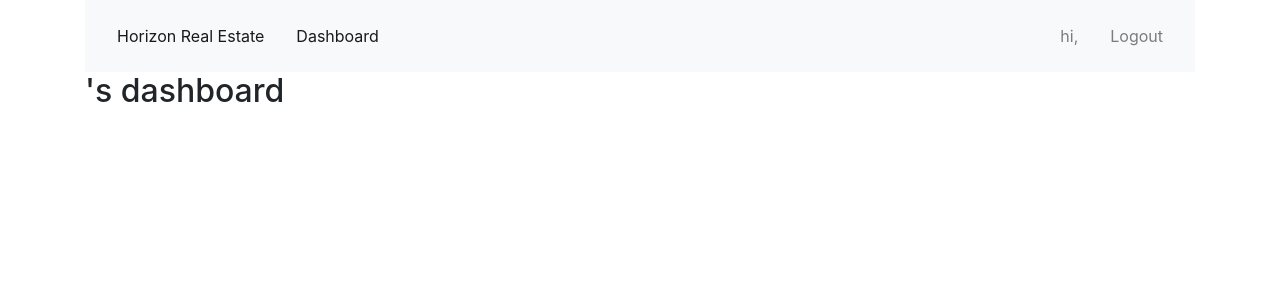
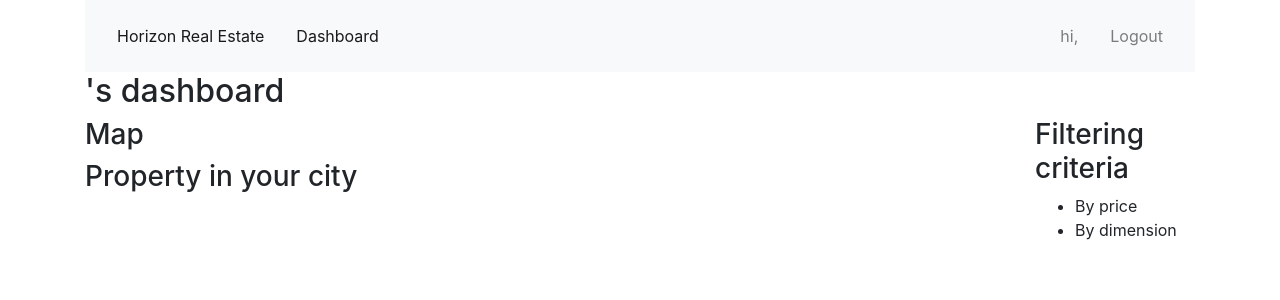
Before and after one commit to vikash-ftw/realestate-react-frontend, a React (Create React App) app in the folder realestate/: page /buyerDash in a window 1280 px wide. Shown: the top 300 px of the page. Built offline with nearby package versions, Linux system fonts and the light colour scheme; no server answers.

Commit message:
buyerDash

```diff
--- a/realestate/src/App.js
+++ b/realestate/src/App.js
@@ -47,8 +47,7 @@ class App extends React.Component {
   }
 
   componentDidMount() {
-    console.log(typeof this.state.user.id);
-    console.log("app cdm ", this.state.user.id);
+    console.log("App.js cdm cld");
     if (
       this.state.user.id === "" &&
       localStorage.getItem("actorType") !== null &&
@@ -121,6 +120,7 @@ class App extends React.Component {
   };
 
   render() {
+    console.log("App.js render cld ");
     return (
       <div className="container">
         <nav className="navbar navbar-expand navbar-light bg-light">
@@ -236,7 +236,7 @@ class App extends React.Component {
             render={(props) => (
               <BuyerDashboard
                 onLogin={this.handleLogin}
-                actorId={localStorage.getItem("actorId")}
+                actorId={this.state.user.id}
                 user={this.state.user}
                 actorType="buyer"
                 {...props}
--- a/realestate/src/components/buyerDashboard.js
+++ b/realestate/src/components/buyerDashboard.js
@@ -1,31 +1,46 @@
 import React, { Component } from "react";
-import Axios from "axios";
 
 class BuyerDashboard extends Component {
   state = {
-    landProperty : {},
+    user: this.props.user,
+    properties: []
   };
 
-  componentDidMount = ()=> {
-    console.log("com did mount cld");
-    this.props.onLogin("buyer")
-    console.log("after login cld");
-    console.log("user", this.props.user);
-    Axios.get(`http://localhost:8080/realEstate/LandProperty/city/${this.props.user.city}`)
-    .then((res) => {
-      console.log(res.data);
-    })
+  componentDidMount() {
+    this.props.onLogin("buyer");
+    console.log("cdm:", this.state.user);
+  }
+
+  componentDidUpdate(prevProps){
+    if(prevProps.user.id !== this.props.user.id) {
+      this.setState({user : this.props.user});
+    }
+    console.log("in cdu", this.state.user);
   }
 
   render() {
-    const {id, name} = this.props.user
-    return(
-        <div>
-            <h2>{name}'s dashboard</h2>
-            <h5>
-
-            </h5>
+    const {name, city} = this.state.user;
+    return (
+      <div>
+        <h2>{name}'s dashboard</h2>
+        <div className="row">
+          <div className="col-10">
+            <div>
+              <h3>Map</h3>
+            </div>
+            <div>
+              <h3>Property in your city</h3>
+            </div>
+          </div>
+          <div className="col">
+            <h3>Filtering criteria</h3>
+            <ul>
+              <li>By price</li>
+              <li>By dimension</li>
+            </ul>
+          </div>
         </div>
+      </div>
     );
   }
 }
```
Also changed, not shown: realestate/src/service/propertiesAxios.js (added, +14 -0 lines).
